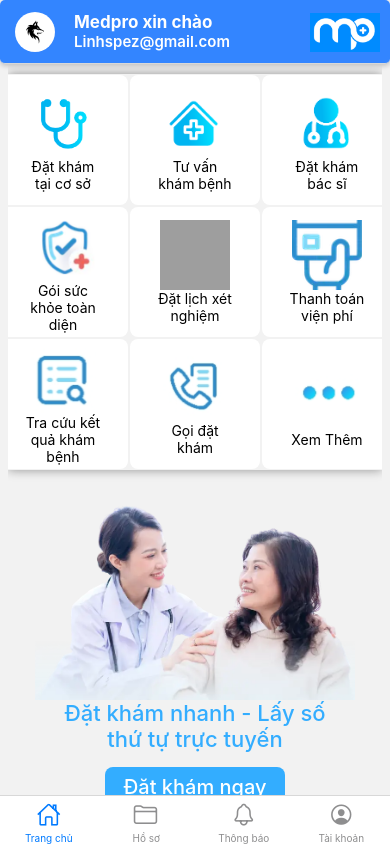
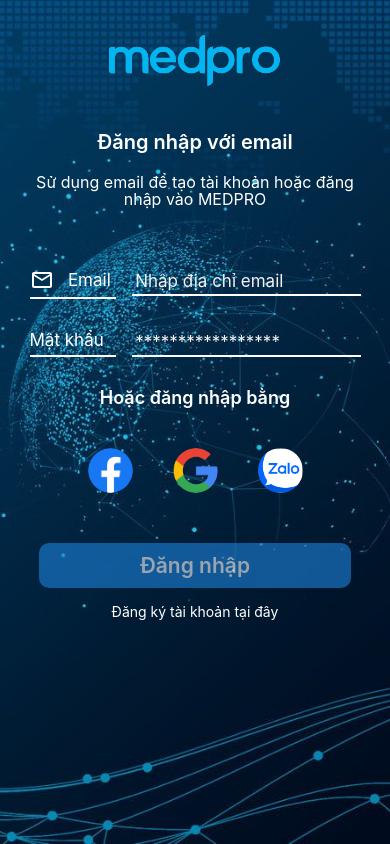
Before and after one commit to iuh20084031/MEDPRO-reactnative, a React Native app: screen /ScreenHome in a window 390 px wide. Built offline with nearby package versions, Linux system fonts and the light colour scheme; grey boxes are pictures that could not be loaded.

Commit message:
Nhat Linh : update fix reload app

```diff
--- a/App.js
+++ b/App.js
@@ -12,7 +12,7 @@
 export default function App() {
   return (
     <NavigationContainer>
-      <Stack.Navigator initialRouteName='MainApp'>
+      <Stack.Navigator initialRouteName='ScreenLogin'>
         <Stack.Screen name='ScreenLogin' component={ScreenLogin} options={{headerShown: false}}/>
         <Stack.Screen name='ScreenSignUp' component={ScreenSignUp} options={{headerShown: false}}/>
         <Stack.Screen name='MainApp' component={mainApp} options={{headerShown: false}}/>
--- a/src/screen/app/home/ScreenHome.js
+++ b/src/screen/app/home/ScreenHome.js
@@ -2,8 +2,17 @@
 import React from 'react'
 import HeaderHome from '../component/HeaderHome'
 import { useEffect } from 'react';
+import { useState } from 'react';
 const ScreenHome = ({ navigation, route }) => {
+  const [email, setEmail] = useState('');
   useEffect(() => {
+    try {
+      var {emailLogin} = route.params;
+      setEmail(emailLogin);
+    } catch (error) {
+      console.log(error)
+    }
+    console.log(route.params)
     navigation.setOptions({
       title: '',
       headerRight: () => (
@@ -15,7 +24,7 @@
           >
             <View>
               <Text style={{ fontSize: 17, fontWeight: 750, color: 'white', marginTop: 15 }}>Medpro xin chào </Text>
-              <Text style={{ fontSize: 15, fontWeight: 600, color: 'white' }}>Linhspez@gmail.com</Text>
+              <Text style={{ fontSize: 15, fontWeight: 600, color: 'white' }}>{emailLogin}</Text>
             </View>
             <Image
               source={require('../../../../images/medLogo2.png')}
@@ -84,7 +93,7 @@
             }}>
               <Pressable
                 onPress={() => {
-                  navigation.navigate('ScreenFormBooking', {})
+                  navigation.navigate('ScreenSelectHopital', {})
                 }}
                 style={{
                   width: 130,
--- a/src/screen/app/home/ScreenSelectDepartment.js
+++ b/src/screen/app/home/ScreenSelectDepartment.js
@@ -19,12 +19,6 @@
           saveDepartment(i, 'Khoa răng hàm mặt '+i);
         }
       }, []) */
-    useEffect(() => {
-        getAllDepartments((arr) => {
-            setDepartments(arr);
-            setDepartmentssFiltered(arr);
-        });
-    }, []);
 
     useEffect(() => {
         const filtered = departments.filter((item) =>
@@ -67,6 +61,10 @@
     }, [navigation]);
 
     useEffect(() => {
+        getAllDepartments((arr) => {
+            setDepartments(arr);
+            setDepartmentssFiltered(arr);
+        });
         try {
             var { hospital, patient } = route.params;
             setHospitalParams(hospital);
@@ -75,9 +73,6 @@
             console.log(error);
         }
     }, [navigation]);
-
-    console.log('next', hospitalPrams);
-    console.log('next', patientParams);
 
     return (
         <ScrollView>
--- a/src/screen/app/home/ScreenSelectHopital.js
+++ b/src/screen/app/home/ScreenSelectHopital.js
@@ -13,13 +13,6 @@
     const [filteredHopital, setFilteredHopital] = useState([]);
 
     useEffect(() => {
-        getAllHospitals((hospitalsArray) => {
-            setHospital(hospitalsArray);
-            setFilteredHopital(hospitalsArray);
-        });
-    }, []);
-
-    useEffect(() => {
         const filtered = hospital.filter((item) =>
             (item.name.toLowerCase() + item.address.toLowerCase()).includes(search.toLowerCase())
         );
@@ -33,6 +26,10 @@
         }, []) */
 
     useEffect(() => {
+        getAllHospitals((hospitalsArray) => {
+            setHospital(hospitalsArray);
+            setFilteredHopital(hospitalsArray);
+        });
         navigation.setOptions({
             title: 'Chọn cơ sở khám bệnh',
             headerRight: () => (
--- a/src/screen/app/home/ScreenSelectPatient.js
+++ b/src/screen/app/home/ScreenSelectPatient.js
@@ -54,14 +54,13 @@
         var hos = route.params?.hospital;
         hos ? setHospitalParams(hos) : null;
         console.log(hospitalPrams);
-    }, [navigation]);
 
-    useEffect(() => {
         getAllPatientRecords((patientRs) => {
             setPatients(patientRs);
 
         })
-    }, [])
+    }, [navigation]);
+
     console.log(patients)
     return (
         <ScrollView>
--- a/src/screen/app/home/ScreenSelectedDoctor.js
+++ b/src/screen/app/home/ScreenSelectedDoctor.js
@@ -29,13 +29,6 @@
         }
     }, []); */
     useEffect(() => {
-        getAllDoctors((arr) => {
-            setDoctors(arr);
-            setDoctorsFiltered(arr);
-        })
-    }, [])
-    console.log(doctors)
-    useEffect(() => {
         const filtered = doctors.filter((item) =>
             (item.name.toLowerCase() + item.male.toLowerCase() + item.department.toLowerCase()).includes(search.toLowerCase())
         );
@@ -43,6 +36,10 @@
     }, [search]);
 
     useEffect(() => {
+        getAllDoctors((arr) => {
+            setDoctors(arr);
+            setDoctorsFiltered(arr);
+        })
         try {
             var { hospital, patient, department, date } = route.params;
             setHospitalParams(hospital);
--- a/src/screen/app/mainApp.js
+++ b/src/screen/app/mainApp.js
@@ -20,7 +20,7 @@
 const Tab = createBottomTabNavigator();
 
 const HomeStack = ({ navigation, route }) => (
-    <Stack.Navigator initialRouteName='ScreenBookingSuccess'>
+    <Stack.Navigator initialRouteName='ScreenHome'>
         <Stack.Screen
             name='ScreenHome' component={ScreenHome}
         />
```
